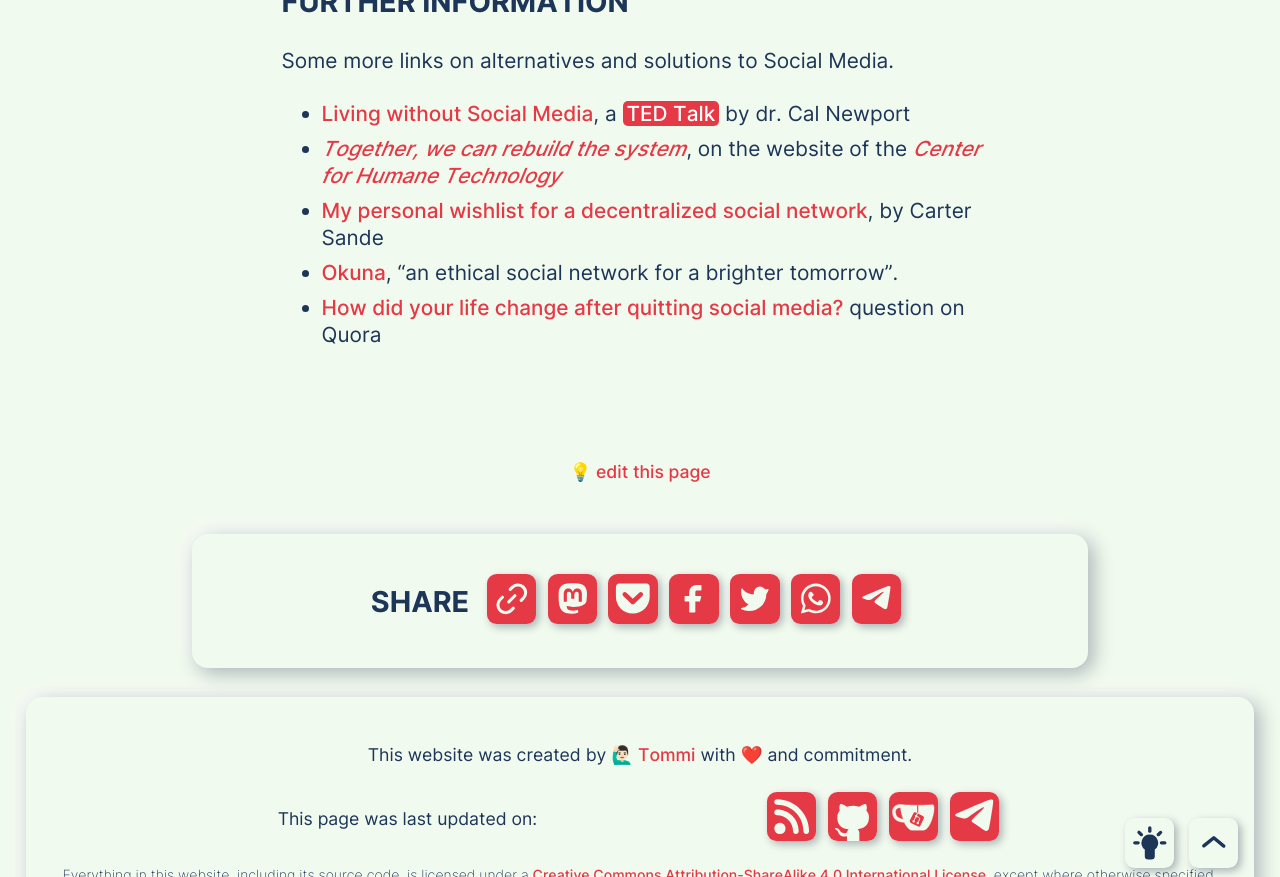
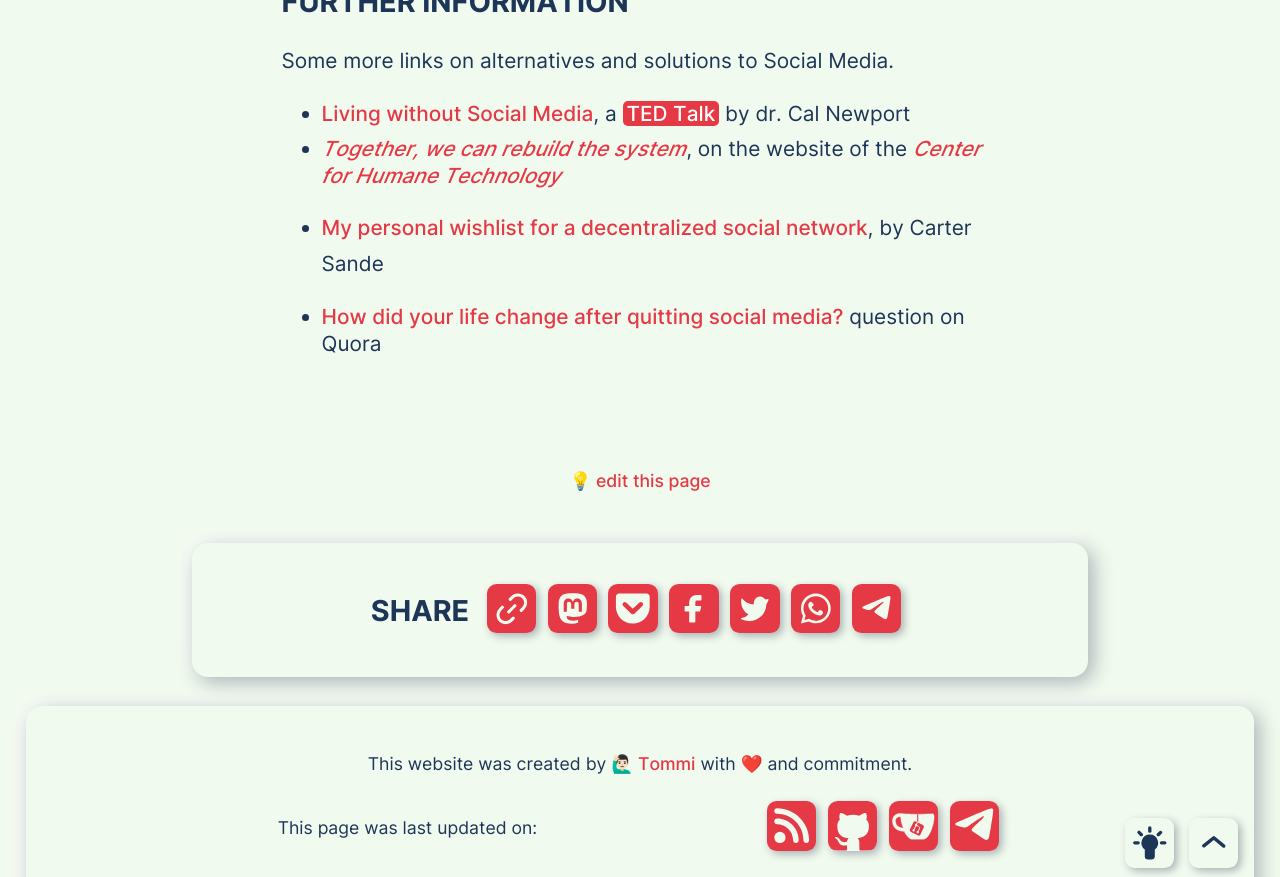
Before and after one commit to xplosionmind/quitsocialmedia.club, a Jekyll site: the page built from pages/Solutions.md, in a window 1280 px wide and 900 px high, scrolled down 7186 px, cut to the strip 0-877 px from the top of the window. Built offline with Jekyll 4.4.1, drawn with Linux system fonts in a browser that asks for light colours; comment, search, counter and statistics services are not loaded.

Commit message:
Update Solutions.md
Unfortunetly, okuna is closing down, due to financial difficulties in running the platform. The team is shutting it down and planning to start a new project called somus.

```diff
--- a/pages/Solutions.md
+++ b/pages/Solutions.md
@@ -123,5 +123,5 @@ Some more links on alternatives and solutions to Social Media.
 - [Living without Social Media](https://youtu.be/3E7hkPZ-HTk "Quit social media - Dr. Cal Newport - TEDxTysons"), a <mark class="red">TED Talk</mark> by dr. Cal Newport
 - [<cite>Together, we can rebuild the system</cite>](https://www.humanetech.com/rebuild "Together, we can align technology with humanity’s best interests"), on the website of the [<cite>Center for Humane Technology</cite>](https://www.humanetech.com/ "Center for Humane Technology")
 - [My personal wishlist for a decentralized social network](https://carter.sande.duodecima.technology/decentralized-wishlist/ "My personal wishlist for a decentralized social network"), by Carter Sande
-- [Okuna](https://about.okuna.io "Okuna"), <q>an ethical social network for a brighter tomorrow</q>.
+
 - [How did your life change after quitting social media?](https://www.quora.com/How-did-your-life-change-after-leaving-social-media "How did your life change after quitting social media?") question on Quora
```
